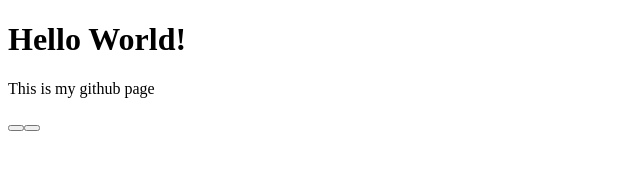
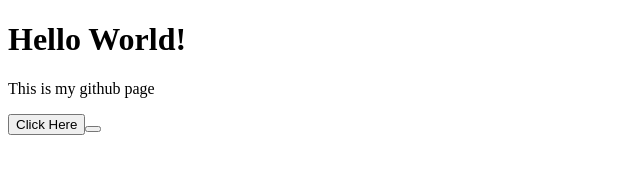
Before and after one commit to ethanconrad/ethanconrad.github.io, a plain HTML site: page index.html in a window 1280 px wide. Shown: the whole page, without its empty margins (0-640 px from the left). Drawn offline with Linux system fonts and the light colour scheme.

Commit message:
Update index.html

```diff
--- a/index.html
+++ b/index.html
@@ -11,7 +11,7 @@
 
 	<p>This is my github page</p>
 
-	<button><button>
+	<button type = "button">Click Here<button>
 
 </body>
 
```
